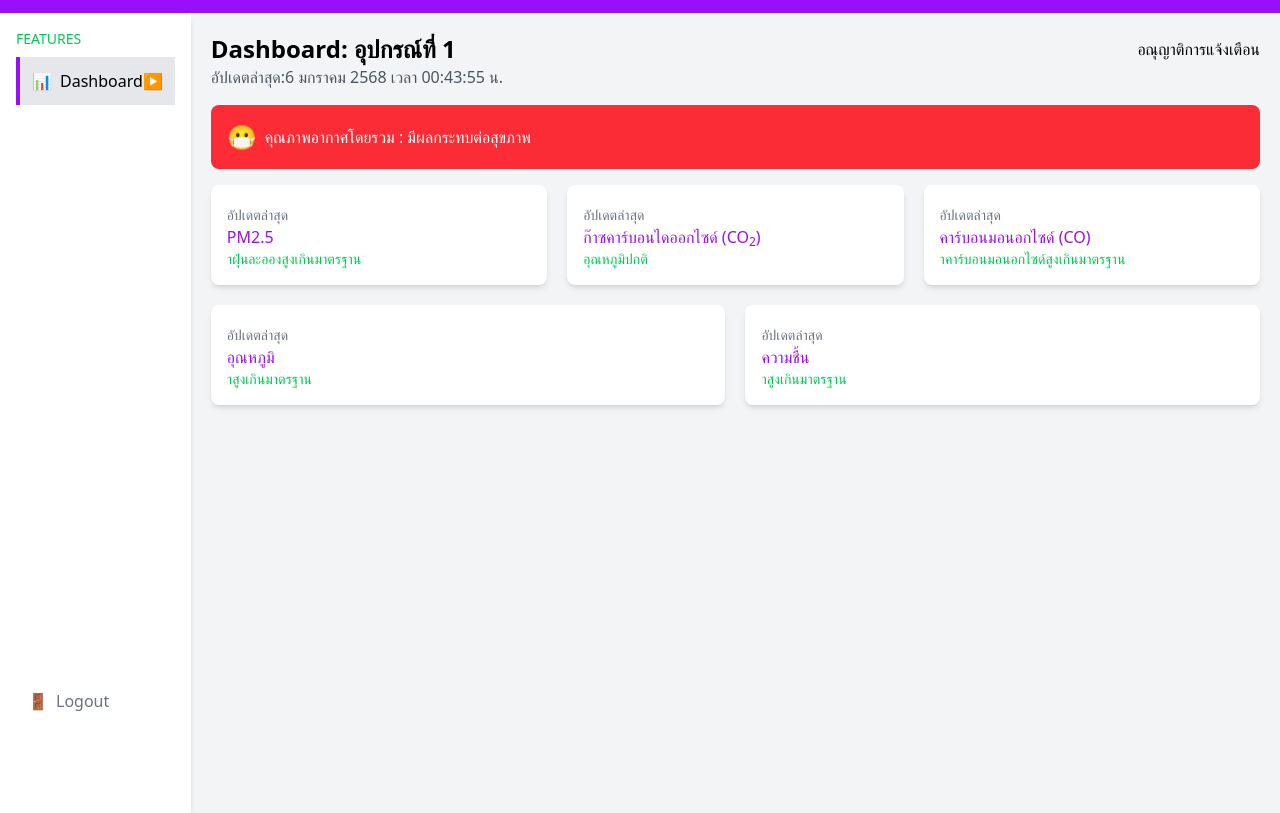
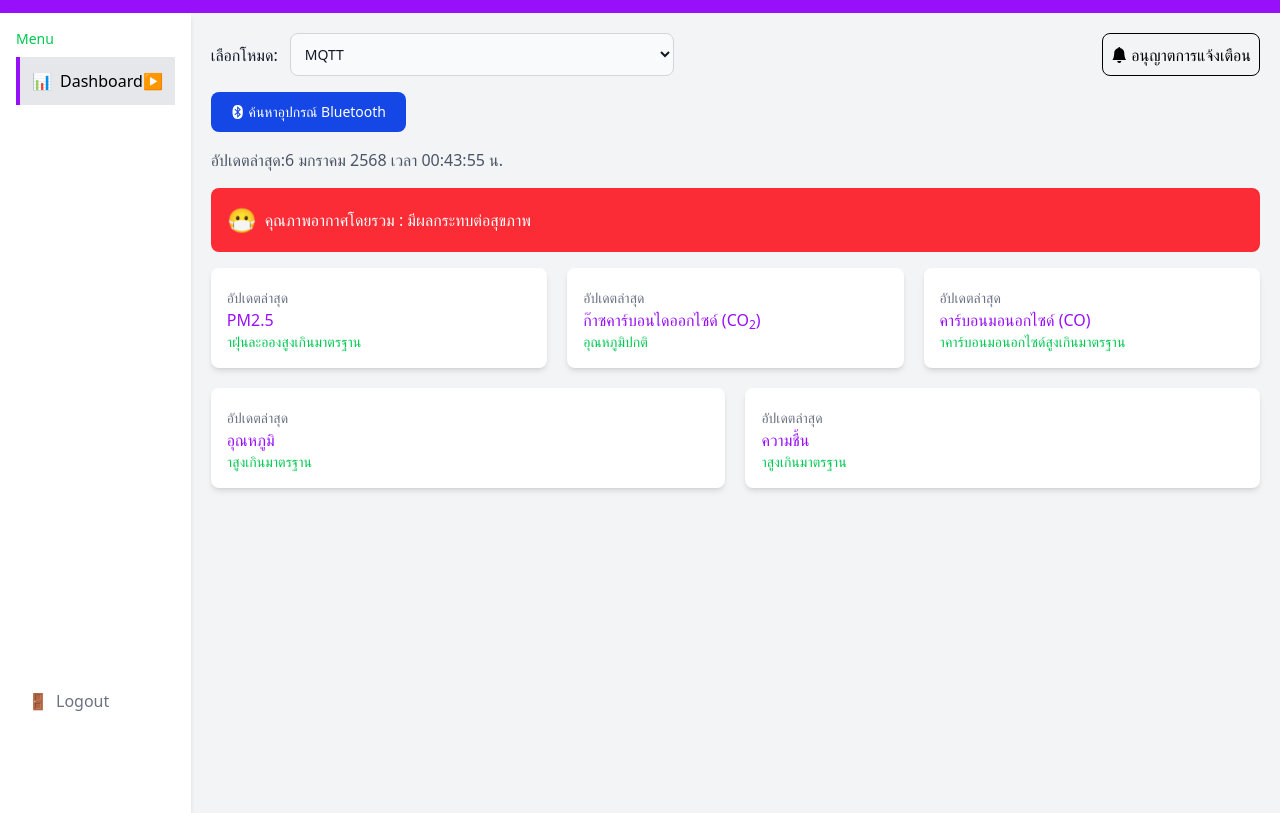
Before and after one commit to sorawitPHX/AirQualityMonitorAndNotifier, a website: page webserver/html/index.html in a window 1280 px wide. Shown: the part 55-868 px from the top of the page. Drawn offline with nearby package versions, Linux system fonts and the light colour scheme.

Commit message:
doing web

```diff
--- a/webserver/app.js
+++ b/webserver/app.js
@@ -54,7 +54,8 @@ wss.on('connection', ws => {
 });
 
 app.use(express.static(path.join(__dirname, 'public')))
-app.use(express.static(path.join(__dirname, 'node_modules', 'mqtt', 'dist')))
+app.use('/mqtt', express.static(path.join(__dirname, 'node_modules', 'mqtt', 'dist')))
+app.use('/bootstrap-icons', express.static(path.join(__dirname, 'node_modules', 'bootstrap-icons', 'font')))
 app.use(express.json());
 
 app.get('/', (req, res) => {
--- a/webserver/html/index.html
+++ b/webserver/html/index.html
@@ -1,5 +1,5 @@
 <!DOCTYPE html>
-<html lang="th">
+<html lang="th" class="light">
 
 <head>
   <meta charset="UTF-8">
@@ -7,6 +7,7 @@
   <title>Air Quality Dashboard</title>
   <script src="https://unpkg.com/@tailwindcss/browser@4"></script>
   <!-- <link rel="stylesheet" href="/css/tailwind.css"> -->
+  <link rel="stylesheet" href="/bootstrap-icons/bootstrap-icons.min.css">
 </head>
 
 <body class="bg-gray-100 font-sans">
@@ -29,7 +30,7 @@
 
   <div class="flex">
     <div class="w-52 bg-white h-screen shadow-md p-4">
-      <div class="text-sm text-green-500 mb-2">FEATURES</div>
+      <div class="text-sm text-green-500 mb-2">Menu</div>
       <div class="flex items-center p-3 bg-gray-200 border-l-4 border-purple-600 cursor-pointer">
         <span class="mr-2">📊</span>
         <span>Dashboard</span>
@@ -42,12 +43,27 @@
     </div>
 
     <div class="p-5 w-full">
-        <div class="flex flex-row">
-            <h1 class="text-2xl font-semibold">Dashboard: อุปกรณ์ที่ 1</h1>
-            <button id="notifyButton" class="ms-auto">อณุญาติการแจ้งเตือน</button>
+      <div class="grid grid-cols-2 mb-4">
+        <form class="flex items-center gap-3">
+          <label for="selectMode" class="text- font-medium text-gray-900">เลือกโหมด: </label>
+          <select id="selectMode" class=" max-w-sm bg-gray-50 border border-gray-300 text-gray-900 text-sm rounded-lg focus:ring-blue-500 focus:border-blue-500 w-full p-2.5">
+            <option value="mqtt">MQTT</option>
+            <option value="bluetooth">Bluetooth</option>
+          </select>
+        </form>
+        <button id="notifyButton" class="ms-auto border rounded-lg p-2 hover:bg-black hover:text-white transition duration-300 ease-in-out">
+          <i class="bi bi-bell-fill"></i>
+          อนุญาตการแจ้งเตือน
+        </button>
       </div>
+      <div class="mb-4">
+        <button type="button" onclick="connectBLE()" class="text-white bg-blue-700 hover:bg-blue-800 focus:ring-4 focus:ring-blue-300 font-medium rounded-lg text-sm px-5 py-2.5 me-2">
+          <i class="bi bi-bluetooth"></i>
+          ค้นหาอุปกรณ์ Bluetooth
+        </button>
+      </div>
+
       <p class="text-gray-600 mb-4">อัปเดตล่าสุด:6 มกราคม 2568 เวลา 00:43:55 น.</p>
-
       <div class="bg-red-500 text-white p-4 rounded-lg flex items-center mb-4">
         <span class="text-2xl mr-2">😷</span>
         <span>คุณภาพอากาศโดยรวม : มีผลกระทบต่อสุขภาพ</span>
@@ -120,7 +136,7 @@
   </div>
   <audio id="audioPlayer" hidden controls></audio>
 </body>
-<script src="/mqtt.min.js"></script>
+<script src="/mqtt/mqtt.min.js"></script>
 <script src="/js/mqtt_sub.js"></script>
 
 
--- a/webserver/package.json
+++ b/webserver/package.json
@@ -20,6 +20,7 @@
     "@tailwindcss/cli": "^4.0.9",
     "autoprefixer": "^10.4.20",
     "axios": "^1.8.1",
+    "bootstrap-icons": "^1.11.3",
     "express": "^4.21.2",
     "google-tts-api": "^2.0.2",
     "mqtt": "^5.10.4",
--- a/webserver/public/js/mqtt_sub.js
+++ b/webserver/public/js/mqtt_sub.js
@@ -196,9 +196,37 @@ function showNotification(title, message) {
 
 // ตัวอย่างการเรียกใช้
 document.getElementById('notifyButton').addEventListener('click', async () => {
-    // ขอสิทธิ์การแจ้งเตือน
     await requestNotificationPermission();
-
-    // แสดงการแจ้งเตือนหลังจากที่ได้รับสิทธิ์
     showNotification('แจ้งเตือน!', 'คุณภาพอากาศไม่ดี');
 });
+
+async function connectBLE() {
+    try {
+      // ขอให้ผู้ใช้เลือกอุปกรณ์ BLE
+      const device = await navigator.bluetooth.requestDevice({
+        acceptAllDevices: true,
+        optionalServices: ['12345678-1234-5678-1234-56789abcdef0']
+      });
+
+      // เชื่อมต่อกับ GATT Server
+      const server = await device.gatt.connect();
+      const service = await server.getPrimaryService('12345678-1234-5678-1234-56789abcdef0');
+      const characteristic = await service.getCharacteristic('12345678-1234-5678-1234-56789abcdef1');
+
+      // อ่านค่าเริ่มต้น
+      const value = await characteristic.readValue();
+      document.getElementById('sensorValue').innerText = new TextDecoder().decode(value);
+
+      // ตั้งค่าการแจ้งเตือนเมื่อค่าเปลี่ยนแปลง
+      characteristic.addEventListener('characteristicvaluechanged', (event) => {
+        const newValue = new TextDecoder().decode(event.target.value);
+        document.getElementById('sensorValue').innerText = newValue;
+      });
+
+      await characteristic.startNotifications(); // เปิดการแจ้งเตือน
+      console.log("Connected to ESP32 BLE!");
+
+    } catch (error) {
+      console.error("Error:", error);
+    }
+  }
```
Also changed, not shown: 1 other file. Lines whose indentation alone changed are shown as unchanged.
